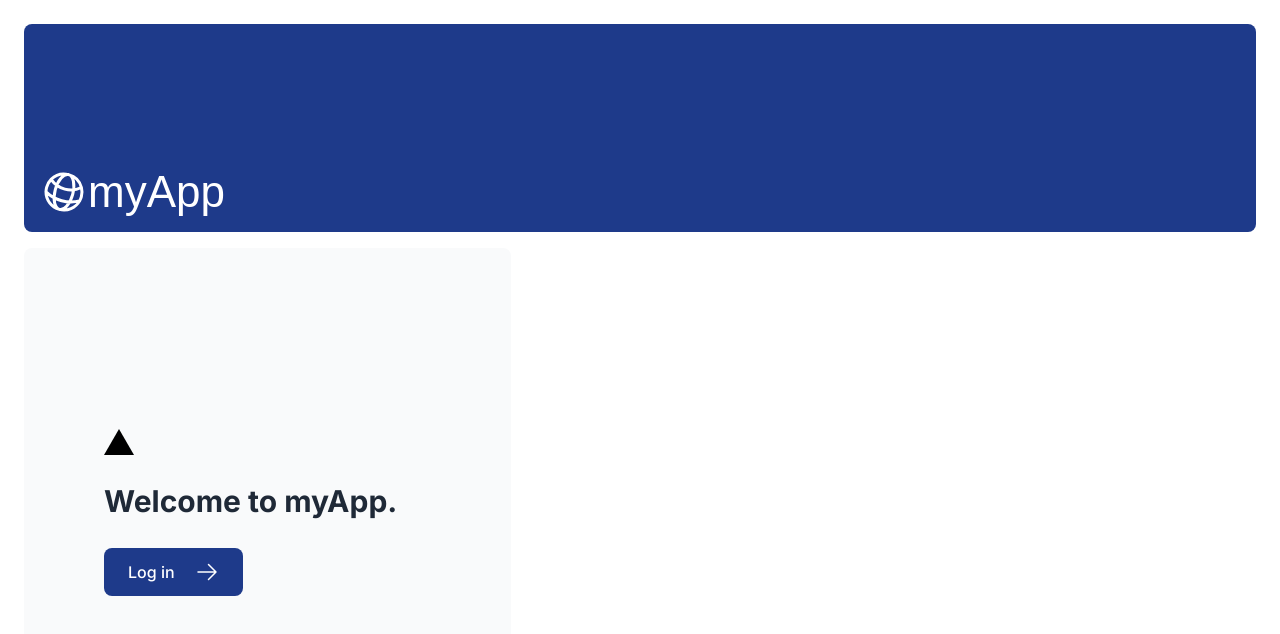
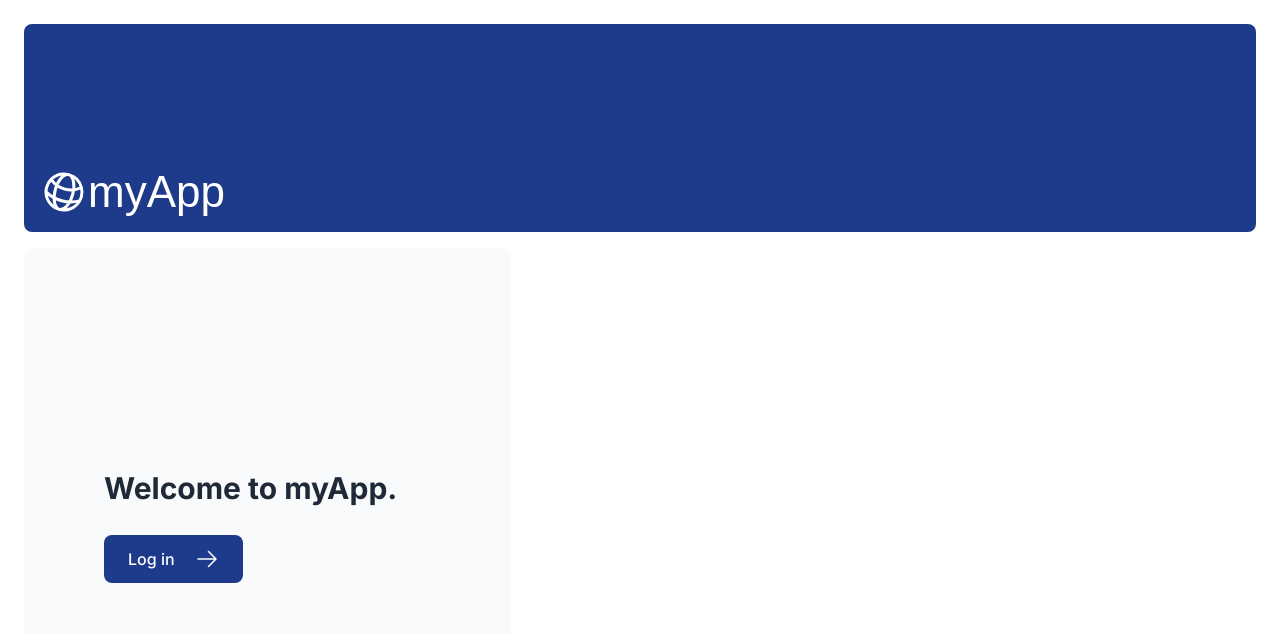
Before and after one commit to nathgsa/project, a Next.js app: page / in a window 1280 px wide. Shown: the top 634 px of the page. Built offline with nearby package versions, Linux system fonts and the light colour scheme; a web font is replaced by a local one.

Commit message:
modified file

```diff
--- a/app/page.tsx
+++ b/app/page.tsx
@@ -12,7 +12,7 @@ export default function Page() {
       <div className="mt-4 flex grow flex-col gap-4 md:flex-row">
         <div className="flex flex-col justify-center gap-6 rounded-lg bg-gray-50 px-6 py-10 md:w-2/5 md:px-20">
           <div
-            className="relative w-0 h-0 border-l-[15px] border-r-[15px] border-b-[26px] border-l-transparent border-r-transparent border-b-black"
+            // className="relative w-0 h-0 border-l-[15px] border-r-[15px] border-b-[26px] border-l-transparent border-r-transparent border-b-black"
           />
           <p className={`text-xl text-gray-800 md:text-3xl md:leading-normal`}>
             <strong>Welcome to myApp.</strong> {' '}
```
